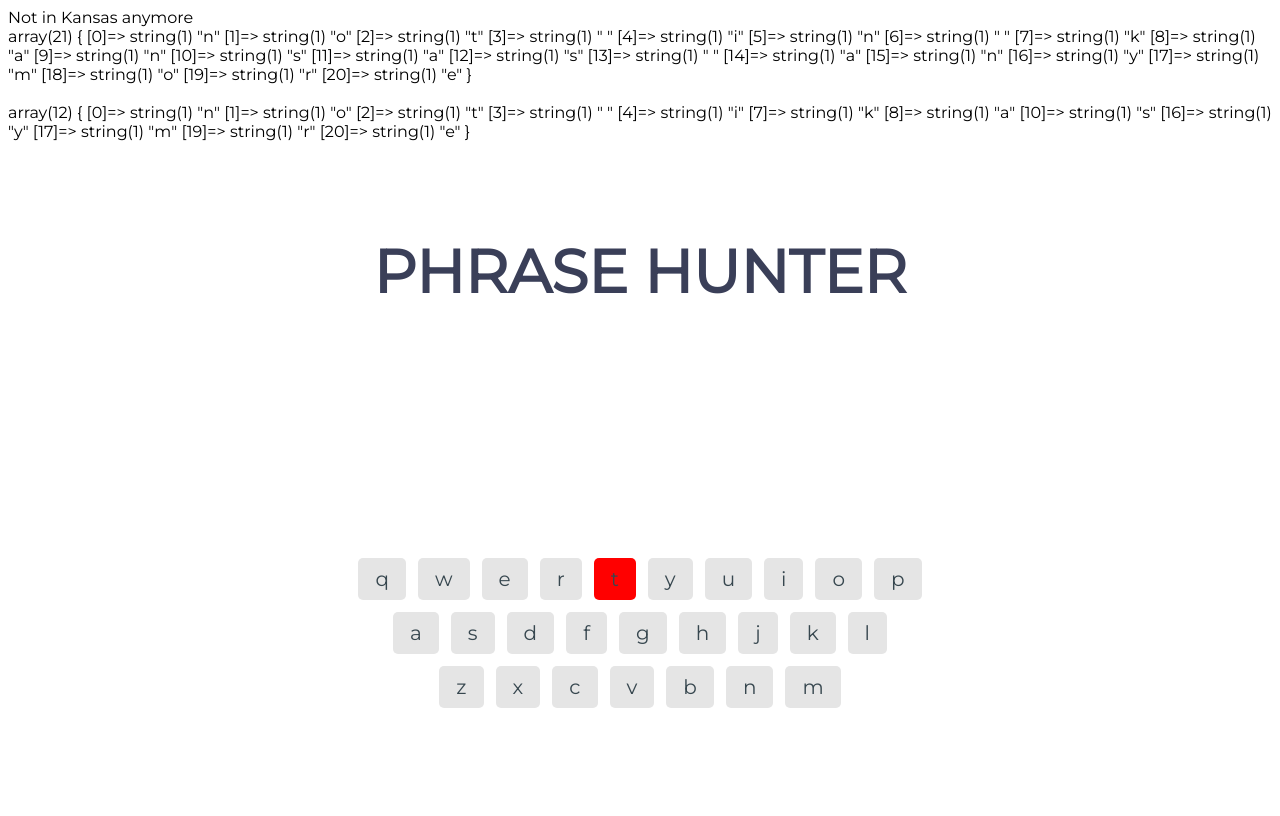
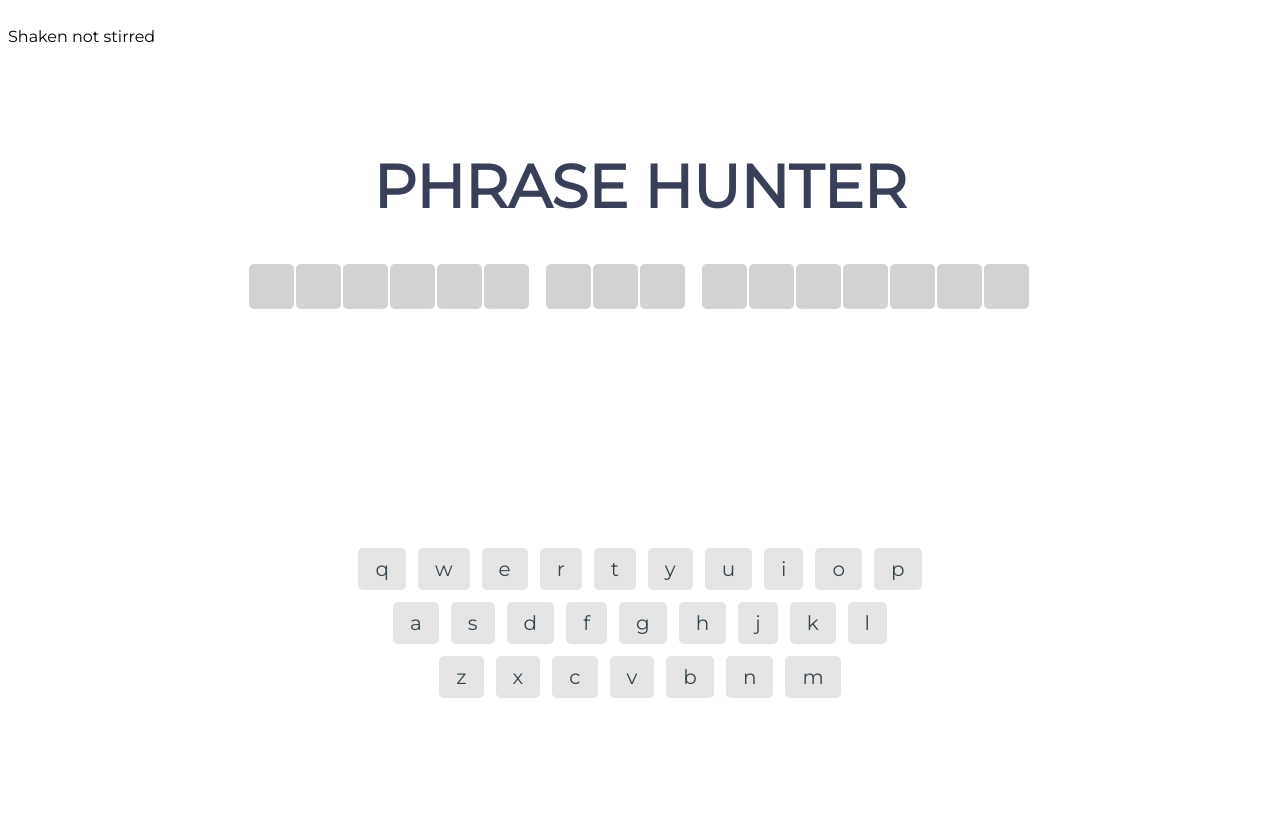
Before and after one commit to computergrrl/OOP-Word-Guessing-Game-PHP, a PHP site: page /play.php in a window 1280 px wide. Run offline with PHP 8.4, Linux system fonts and the light colour scheme.

Commit message:
Phrase selected now appears as hidden letters

```diff
--- a/css/styles.css
+++ b/css/styles.css
@@ -100,8 +100,8 @@ input[type=submit].correct {
 
 .letter {
   font-size: var(--font-size-medium);
-  height: 65px;
-  width: 65px;
+  height: 45px;
+  width: 45px;
   padding: 20px 1px 0 1px;
   margin-right: 2px;
   color: black;
@@ -121,8 +121,8 @@ input[type=submit].correct {
   color: #fff;
   background-color: #4ac0d5;
   font-size: 20px;
-  height: 65px;
-  width: 65px;
+  height: 45px;
+  width: 45px;
   padding: 20px 1px 0 1px;
   margin-right: 2px;
   border-radius: 5px;
--- a/inc/Phrase.php
+++ b/inc/Phrase.php
@@ -2,7 +2,7 @@
 
 class Phrase
 {
-public $phrases = array("Not in Kansas anymore" , "The knights who say nee", "A very merry unbirthday" , "May the Force be with you" , "An offer he cant refuse" , "i see dead people" , "houston we have a problem" , "no crying in baseball" , "Shaken not stirred");
+public $phrases = array("Not in Kansas anymore" , "knights who say ni", "i see dead people" , "Shaken not stirred" , "No crying in baseball" , "Houston we have a problem");
 
   public function __construct()
   {
--- a/index.php
+++ b/index.php
@@ -18,9 +18,7 @@
 		<?php
 		$game = new Game();
 		$phrase = new Phrase();
-		var_dump($game);
-		echo "<br />";
-		var_dump($phrase);?>
+		?>
 		<div class="main-container">
 			<h2 class="header">Phrase Hunter</h2>
             <form action="play.php">
--- a/play.php
+++ b/play.php
@@ -1,8 +1,7 @@
 <?php include('inc/Game.php');
 			include('inc/Phrase.php');
-			?>
 
-
+?>
 <!DOCTYPE html>
 <html lang="en">
 <head>
@@ -15,22 +14,17 @@
 </head>
 
 <body >
+
+
   <?php
   $game = new Game();
   $phrase = new Phrase();
-
+echo "<br />";
 echo $phrase->thephrase;
-echo "<br />";
-
-var_dump($phrase->getCharacters());
-echo "<br />";
-echo "<br />";
-var_dump($phrase->getLetters());
+?>
 
 
 
-
-?>
 <div class="main-container">
     <div id="banner" class="section">
         <h2 class="header">Phrase Hunter</h2>
@@ -38,54 +32,58 @@ var_dump($phrase->getLetters());
             <ul>
 
 
-                <!-- <li class="hide letter">h</li>
-                <li class="hide letter">o</li>
-                <li class="hide letter">w</li>
-                <li class="hide space"> </li>
-                <li class="hide letter a">a</li>
-                <li class="hide letter r">r</li>
-                <li class="hide letter e">e</li>
-                <li class="hide space"> </li>
-                <li class="hide letter y">y</li>
-                <li class="hide letter o">o</li>
-                <li class="hide letter u">u</li> -->
+			<?php
+		foreach($phrase->getCharacters() as $key => $value) {
+
+							if($value == " ") {
+									echo '<li class="hide space">'
+												. $value . '</li>';
+						}  else {
+									 echo '<li class="hide letter">'
+									 			. $value . '</li>';
+											}
+							}
+							?>
+
             </ul>
         </div>
     </div>
     <div id="qwerty" class="section">
+			<form action="play.php" method="get">
         <div class="keyrow">
-            <button class="key">q</button>
-            <button class="key">w</button>
-            <button class="key">e</button>
-            <button class="key">r</button>
-            <button class="key" style="background-color: red" disabled>t</button>
-            <button class="key">y</button>
-            <button class="key">u</button>
-            <button class="key">i</button>
-            <button class="key">o</button>
-            <button class="key">p</button>
+            <button class="key" name="q">q</button>
+            <button class="key" >w</button>
+            <button class="key" name="e">e</button>
+            <button class="key" name="r">r</button>
+            <button class="key" name="t">t</button>
+            <button class="key" name="y">y</button>
+            <button class="key" name="u">u</button>
+            <button class="key" name="i">i</button>
+            <button class="key" name="o">o</button>
+            <button class="key" name="p">p</button>
         </div>
 
         <div class="keyrow">
-            <button class="key">a</button>
-            <button class="key">s</button>
-            <button class="key">d</button>
-            <button class="key">f</button>
-            <button class="key">g</button>
-            <button class="key">h</button>
-            <button class="key">j</button>
-            <button class="key">k</button>
-            <button class="key">l</button>
+            <button class="key" name="a">a</button>
+            <button class="key" name="s">s</button>
+            <button class="key" name="d">d</button>
+            <button class="key" name="f">f</button>
+            <button class="key" name="g">g</button>
+            <button class="key" name="h">h</button>
+            <button class="key" name="j">j</button>
+            <button class="key" name="k">k</button>
+            <button class="key" name="l">l</button>
         </div>
         <div class="keyrow">
-            <button class="key">z</button>
-            <button class="key">x</button>
-            <button class="key">c</button>
-            <button class="key">v</button>
-            <button class="key">b</button>
-            <button class="key">n</button>
-            <button class="key">m</button>
+            <button class="key" name="z">z</button>
+            <button class="key" name="x">x</button>
+            <button class="key" name="c">c</button>
+            <button class="key" name="v">v</button>
+            <button class="key" name="b">b</button>
+            <button class="key" name="n">n</button>
+            <button class="key" name="m">m</button>
         </div>
+			</form>
     </div>
 </div>
 
```
